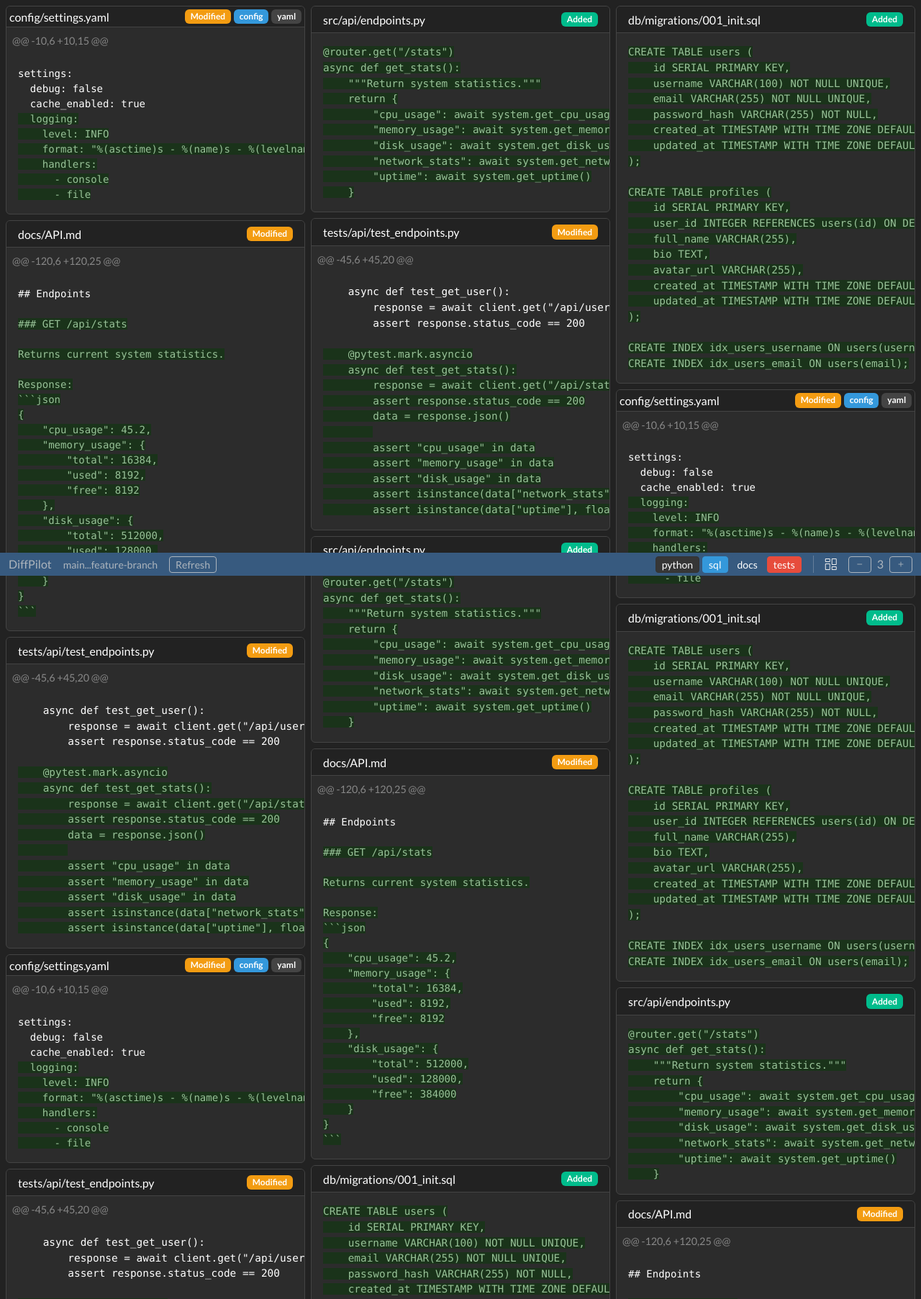
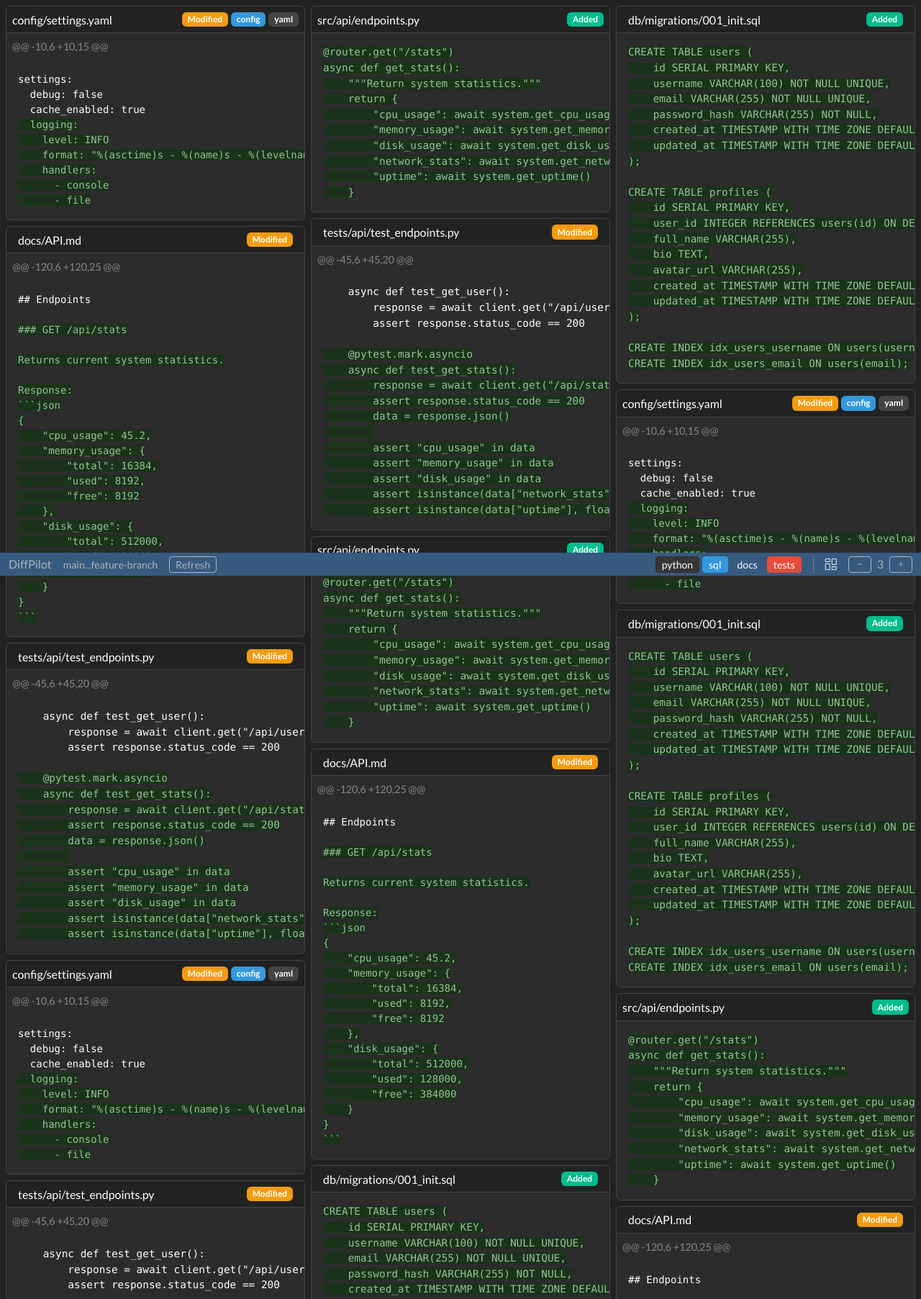
Before and after one commit to runekaagaard/diffpilot, a FastAPI app: page / in a window 1280 px wide. Shown: the top 1805 px of the page at 72% size. Run offline with FastAPI, Linux system fonts and the light colour scheme.

Commit message:
style: Update card headers to use p-2 padding consistently

```diff
--- a/diffpilot/diffpilot/static/mockup.html
+++ b/diffpilot/diffpilot/static/mockup.html
@@ -30,7 +30,7 @@
             <!-- Configuration changes -->
             <div class="grid-item">
                 <div class="card">
-                    <div class="card-header d-flex justify-content-between align-items-center p-1">
+                    <div class="card-header d-flex justify-content-between align-items-center p-2">
                         <div>
                             <h6 class="mb-0">config/settings.yaml</h6>
                         </div>
--- a/diffpilot/templates/index.html
+++ b/diffpilot/templates/index.html
@@ -6,7 +6,7 @@
     <!-- Configuration changes -->
     <div class="grid-item">
         <div class="card">
-            <div class="card-header d-flex justify-content-between align-items-center p-1">
+            <div class="card-header d-flex justify-content-between align-items-center p-2">
                 <div>
                     <h6 class="mb-0">config/settings.yaml</h6>
                 </div>
@@ -37,7 +37,7 @@ settings:
     <!-- API changes -->
     <div class="grid-item">
         <div class="card">
-            <div class="card-header d-flex justify-content-between align-items-center py-2">
+            <div class="card-header d-flex justify-content-between align-items-center p-2">
                 <div>
                     <h6 class="mb-0">src/api/endpoints.py</h6>
                 </div>
```
